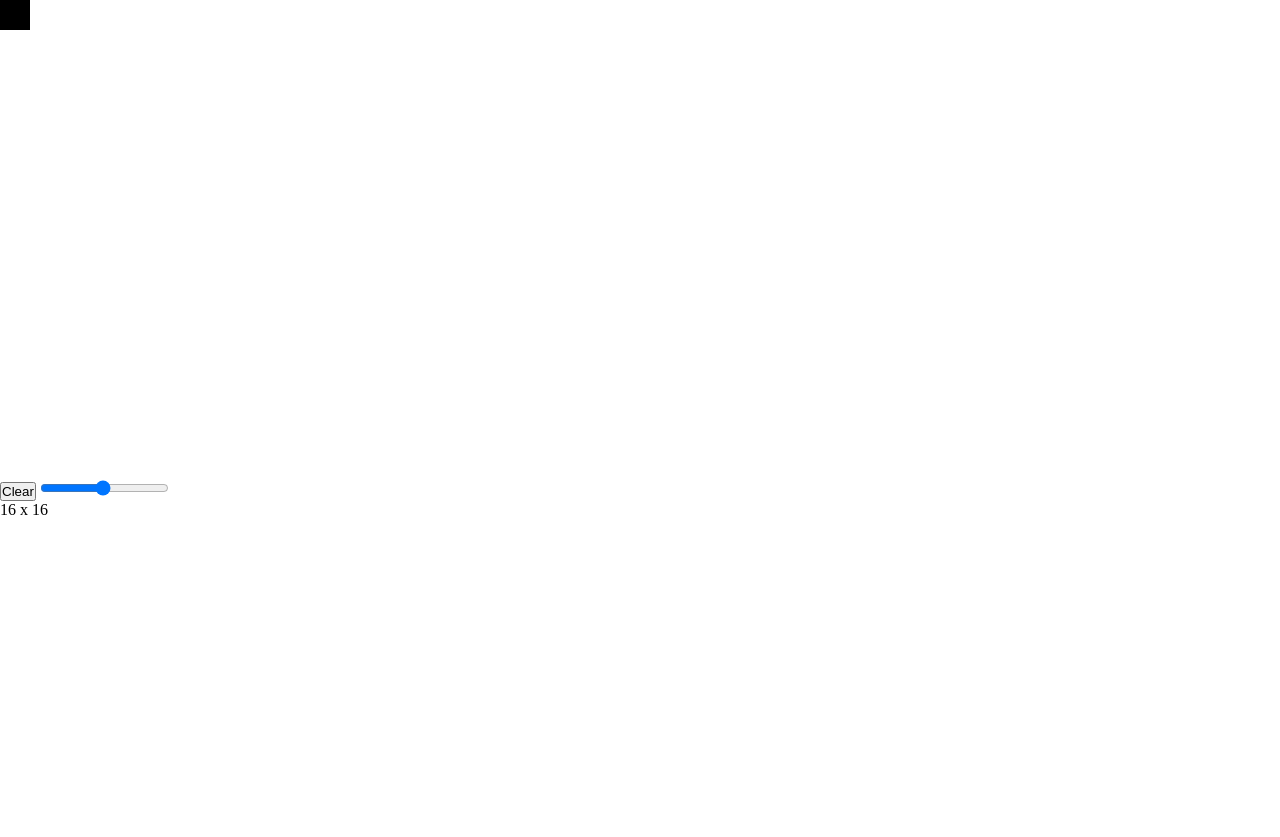
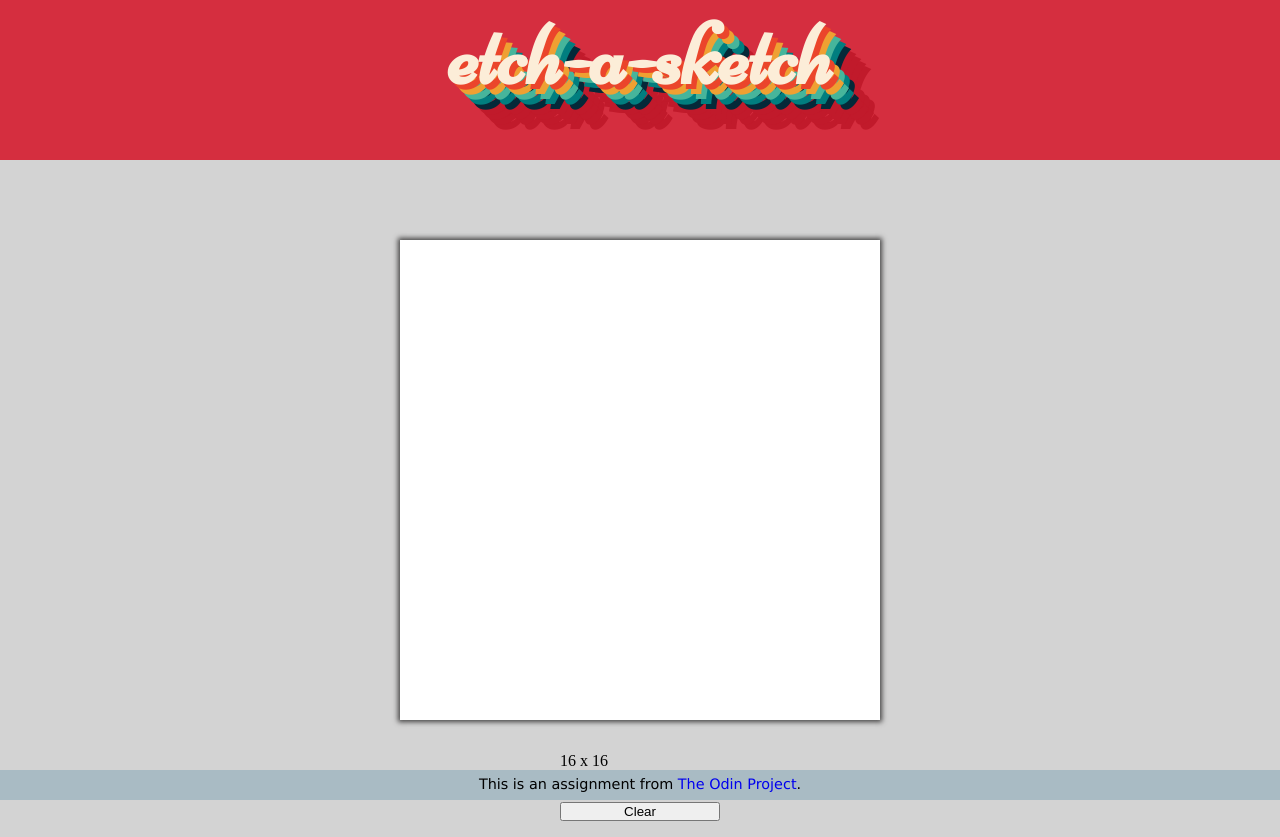
Before and after one commit to veotaar/odin-etch-a-sketch, a plain HTML site: page index.html in a window 1280 px wide. Before the commit the page ends 800 px from the top, so only its background shows below. Drawn offline with Linux system fonts and the light colour scheme.

Commit message:
changed styles

```diff
--- a/index.html
+++ b/index.html
@@ -6,14 +6,27 @@
   <meta name="viewport" content="width=device-width, initial-scale=1.0">
   <title>etch-a-sketch</title>
   <link rel="stylesheet" href="style.css">
+  <link rel="preconnect" href="https://fonts.googleapis.com">
+  <link rel="preconnect" href="https://fonts.gstatic.com" crossorigin>
+  <link href="https://fonts.googleapis.com/css2?family=Niconne&display=swap" rel="stylesheet">
   <script src="index.js" defer></script>
 </head>
 <body>
-  <div class="grid"></div>
+  <div id="title">etch-a-sketch</div>
 
-  <button id="clear" onclick="clearPad()">Clear</button>
+  <div class="container">
+    <div class="grid"></div>
 
-  <input type="range" min="1" max="32" class="slider">
-  <div class="slider-value"></div>
+    <div class="slider-container">
+      <div class="slider-value"></div>
+      <input type="range" min="1" max="32" class="slider">
+      <button id="clear" onclick="clearPad()">Clear</button>
+    </div>
+
+  </div>
+
+  <!-- <div class="footer">This is an assignment from <a href="https://www.theodinproject.com/">The Odin Project</a>.</div> -->
+  <footer>This is an assignment from <a href="https://www.theodinproject.com/">The Odin Project</a>.</footer>
+
 </body>
 </html>
--- a/index.js
+++ b/index.js
@@ -1,10 +1,13 @@
 let divAmount = 16;
+
 const container = document.querySelector(".grid");
 
+let gridContainerWidthAndHeight = "480px";
+container.style.width = gridContainerWidthAndHeight;
+container.style.height = gridContainerWidthAndHeight;
+
 const slider = document.querySelector(".slider");
-console.log(slider);
 const sliderValue = document.querySelector(".slider-value");
-
 sliderValue.innerText = slider.value;
 
 function createDivs(n) {
@@ -30,8 +33,6 @@ createDivs(divAmount);
 slider.value = divAmount;
 sliderValue.innerText = `${slider.value} x ${slider.value}`;
 
-console.log(container);
-
 function clearPad() {
   const blocks = Array.from(document.querySelectorAll(".block"));
   blocks.forEach(block => block.classList.remove("etch"));
--- a/style.css
+++ b/style.css
@@ -3,13 +3,71 @@
   padding: 0;
 }
 
+body {
+  background-color: lightgray;
+}
+
+#title{
+  font-size: 5.5rem;
+  text-align: center;
+  height:10rem;
+  line-height: 7rem;
+  color: #fcedd8;
+  background: #d52e3f;
+   font-family: 'Niconne', cursive;
+  font-weight: 700;
+  text-shadow: 5px 5px 0px #eb452b,
+              10px 10px 0px #efa032,
+              15px 15px 0px #46b59b,
+              20px 20px 0px #017e7f,
+              25px 25px 0px #052939,
+              30px 30px 0px #c11a2b,
+              35px 35px 0px #c11a2b,
+              40px 40px 0px #c11a2b,
+              45px 45px 0px #c11a2b;
+}
+
+.container {
+  display: flex;
+  flex-direction: column;
+  margin-top: 5rem;
+  align-items: center;
+}
+
+.slider-container {
+  display: flex;
+  flex-direction: column;
+  margin-top: 2rem;
+  width: 10rem;
+}
+
 .grid {
   display: grid;
-  /* border: 1px solid black; */
-  width: 480px;
-  height: 480px;
+  background-color: white;
+  box-shadow: 0px 0px 5px 2px #444343;
 }
 
 .etch {
   background-color: black;
 }
+
+button {
+  margin: 1rem 0 1rem 0;
+}
+
+footer {
+  padding-top: 0.4rem;
+  font-size: 0.9rem;
+  font-family: Verdana, Geneva, Tahoma, sans-serif;
+  color: black;
+  position:absolute;
+  bottom:0;
+  width:100%;
+  height:1.5rem;
+  background:rgb(169, 187, 196);
+  text-align: center;
+}
+
+footer a {
+  text-decoration: none;
+}
```
